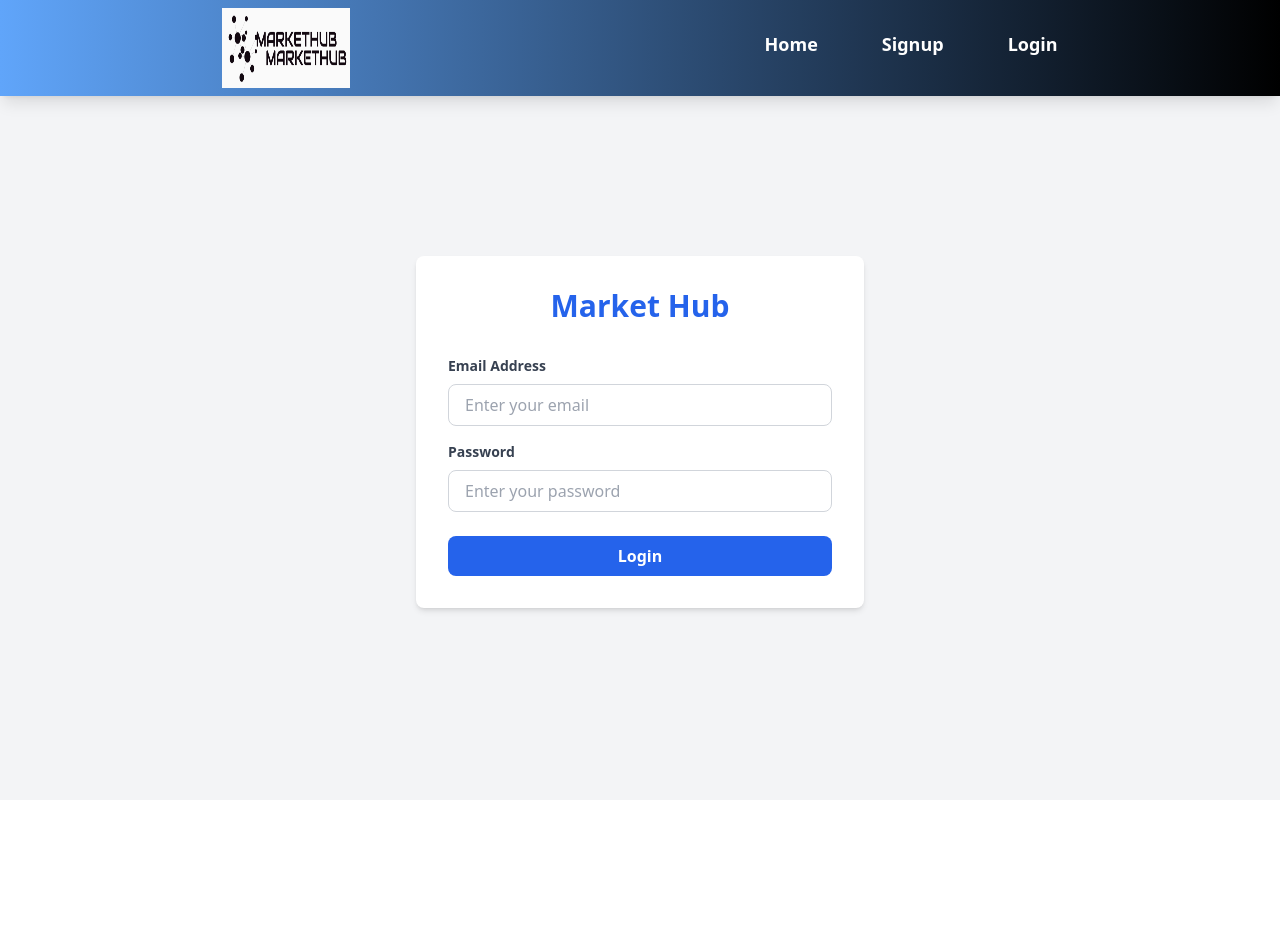
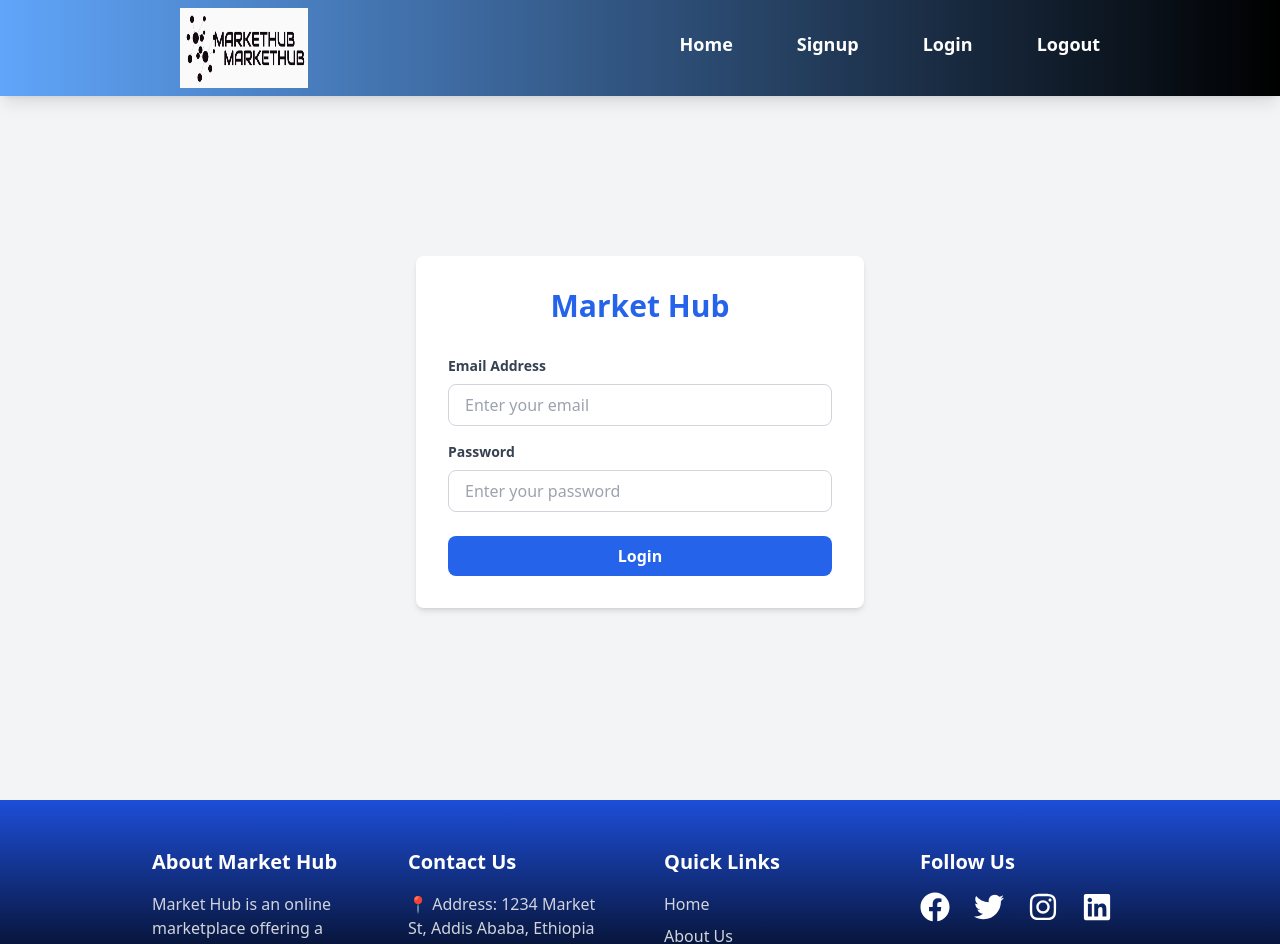
Before and after one commit to nahom-zenebe/E-commerce-app, a React (Create React App) app in the folder frontend/: page /login in a window 1280 px wide. Shown: the top 944 px of the page. Before the commit the page ends 800 px from the top, so only its background shows below. Built offline with nearby package versions, Linux system fonts and the light colour scheme.

Commit message:
fifth commit

```diff
--- a/frontend/src/components/Navbar.jsx
+++ b/frontend/src/components/Navbar.jsx
@@ -1,8 +1,24 @@
-import React from 'react';
+import React, { useState } from 'react';
 import logo from '../images/Screenshot 2024-12-01 at 2.31.03 PM.png';
 import { Link } from 'react-router-dom';
+import { useNavigate} from 'react-router-dom';
+function Navbar() {
+    const navigate=useNavigate()
+  const handlelogout=async()=>{
+    await fetch('http://localhost:5001/api/auth/logout',{
+      method:'POST',
+      headers:{
+        'Content-Type': 'application/json',
+      },
+      credentials: 'include',
 
-function Navbar() {
+    })
+
+    navigate('/signup')
+
+
+  }
+
   return (
     <div className='bg-gradient-to-r from-blue-400 to-black h-24 w-full fixed top-0 left-0 z-50 shadow-lg'>
       <div className='flex justify-evenly items-center '>
@@ -17,6 +33,7 @@ function Navbar() {
             <li className='ml-16 text-white font-semibold text-lg transition-all duration-300 hover:text-yellow-300 hover:scale-105'><Link to='/'>Home</Link></li>
             <li className='ml-16 text-white font-semibold text-lg transition-all duration-300 hover:text-yellow-300 hover:scale-105'><Link to='/signup'>Signup</Link></li>
             <li className='ml-16 text-white font-semibold text-lg transition-all duration-300 hover:text-yellow-300 hover:scale-105'><Link to='/login'>Login</Link></li>
+            <li className='ml-16 text-white font-semibold text-lg transition-all duration-300 hover:text-yellow-300 hover:scale-105'><button onClick={handlelogout} to='/'>Logout</button></li>
           </ul>
         </nav>
       </div>
--- a/frontend/src/pages/Login.jsx
+++ b/frontend/src/pages/Login.jsx
@@ -1,6 +1,7 @@
 import React,{useState} from 'react'
 import { useNavigate,Link } from 'react-router-dom';
 import Navbar from '../components/Navbar';
+import Footer from '../components/Footer'
 
 function Login() {
   const navigate=useNavigate()
@@ -49,6 +50,7 @@ function Login() {
   };
 
   return (
+    <div>
     <div className="min-h-screen bg-gray-100 flex items-center justify-center">
             <Navbar />
       <div className="bg-white w-full max-w-md p-8 rounded-lg shadow-md mt-16">
@@ -107,6 +109,9 @@ function Login() {
 
 
       </div>
+
+    </div>
+    <Footer/>
     </div>
     )
 }
--- /dev/null
+++ b/frontend/src/pages/Logout.jsx
@@ -0,0 +1,13 @@
+import React from 'react'
+import { useNavigate,Link } from 'react-router-dom';
+function logout() {
+  const navigate=useNavigate()
+  return (
+    <div>
+    <button><Link>Logout</Link></button>
+
+    </div>
+  )
+}
+
+export default logout
--- /dev/null
+++ b/frontend/src/pages/Market.jsx
@@ -0,0 +1,9 @@
+import React from 'react'
+
+function Market() {
+  return (
+    <div>Market</div>
+  )
+}
+
+export default Market
--- a/frontend/src/pages/Signup.jsx
+++ b/frontend/src/pages/Signup.jsx
@@ -1,5 +1,6 @@
 import React, { useState } from 'react';
 import Navbar from '../components/Navbar';
+import Footer from '../components/Footer'
 import { useNavigate,Link } from 'react-router-dom';
 function SignUp() {
   const navigate=useNavigate()
@@ -48,6 +49,7 @@ function SignUp() {
   };
 
   return (
+    <div>
     <div className="min-h-screen bg-gray-100 flex items-center justify-center">
             <Navbar />
       <div className="bg-white w-full max-w-md p-8 rounded-lg shadow-md mt-16">
@@ -128,6 +130,9 @@ function SignUp() {
           </p>
         </div>
       </div>
+
+    </div>
+    <Footer/>
     </div>
   );
 }
```
Also changed, not shown: 1 other file (tests, documents, lock files or other folders).
